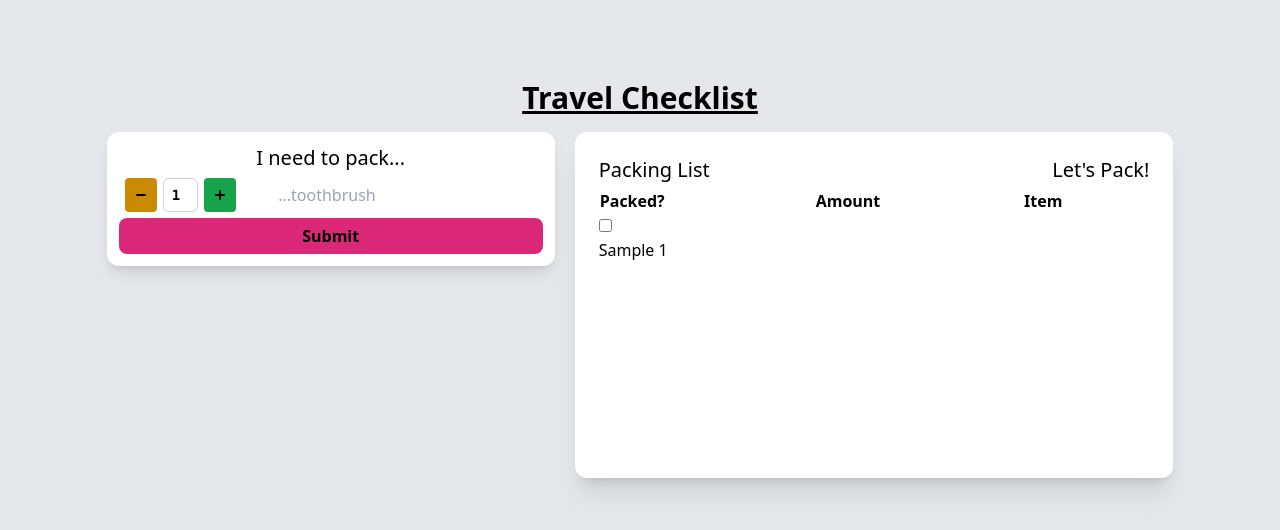
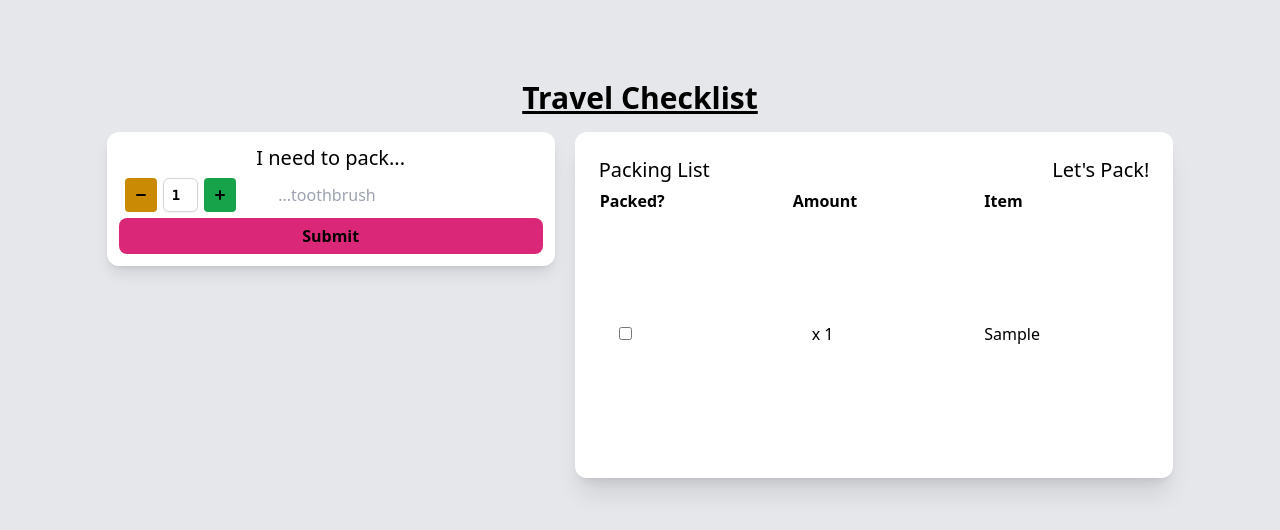
Before and after one commit to afialydia/travel-checklist, a React (Create React App) app: page / in a window 1280 px wide. Both pictures are taken after typing "Sample" into the empty fields and a click on the button "Submit". Shown: the top 530 px of the page. Built offline with nearby package versions, Linux system fonts and the light colour scheme.

Commit message:
styled checklistItem component

```diff
--- a/src/components/checklist/checklistItem.jsx
+++ b/src/components/checklist/checklistItem.jsx
@@ -6,21 +6,34 @@ const ChecklistItem = ({ item }) => {
 	const dispatch = useDispatch();
 	let { id, name, quantity, packed } = item;
 
-	const handleChange = (e) => {
+	const handleChange = () => {
 		dispatch(toggleItemPacked(id));
 	};
 
-	console.log(packed);
 	return (
-		<div key={id}>
+		<tr
+			key={id}
+			className="w-full hover:bg-gray-300
+		 		rounded-lg cursor-pointer"
+			htmlFor={id}
+			onClick={() => handleChange()}
+		>
+			<td className="pl-5">
+				<label htmlFor={id}>
 					<input
 						type="checkbox"
 						onChange={handleChange}
 						name="packedValue"
+						title={name}
 						checked={packed}
+						id={id}
 					/>
-			<h5>{`${name} ${quantity}`}</h5>
-		</div>
+				</label>
+			</td>
+
+			<td className="pl-5">{`x ${quantity} `}</td>
+			<td>{`${name}`}</td>
+		</tr>
 	);
 };
 
```
Lines whose indentation alone changed are shown as unchanged.
